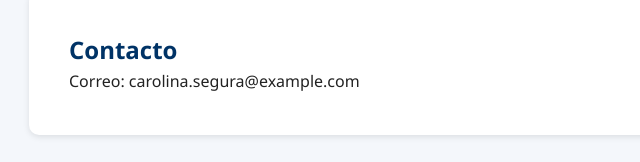
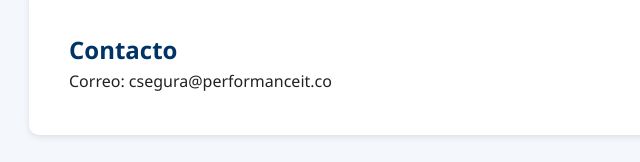
Before and after one commit to carolina978/carolina_segura-web, a plain HTML site: page index.html in a window 1280 px wide. Shown: the part 1205-1367 px from the top of the page, 161-801 px from the left. Drawn offline with Linux system fonts and the light colour scheme.

Commit message:
Update index.html

```diff
--- a/index.html
+++ b/index.html
@@ -59,7 +59,7 @@
 
 <section id="contacto">
     <h2>Contacto</h2>
-    <p>Correo: carolina.segura@example.com</p>
+    <p>Correo: csegura@performanceit.co</p>
 </section>
 
 </body>
```
